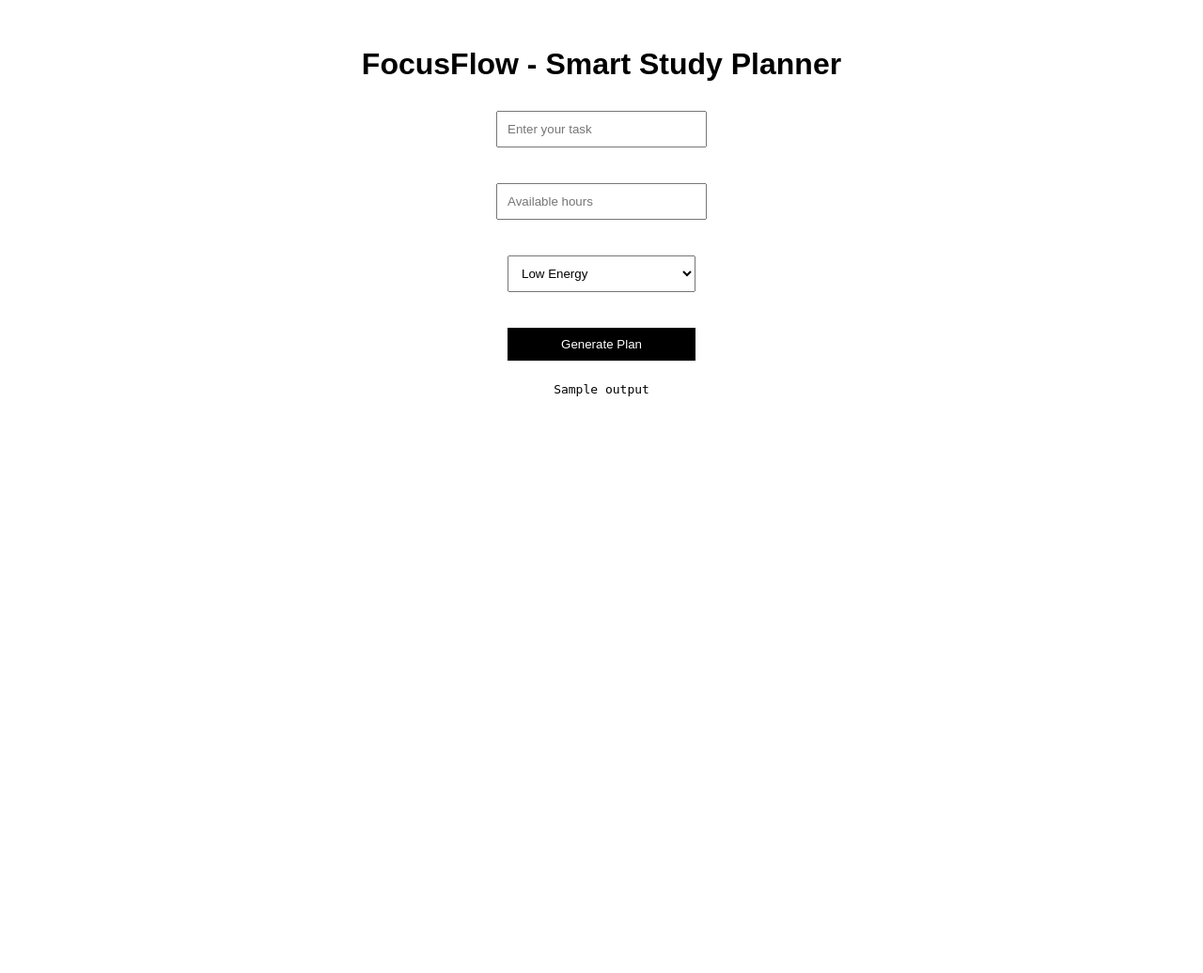
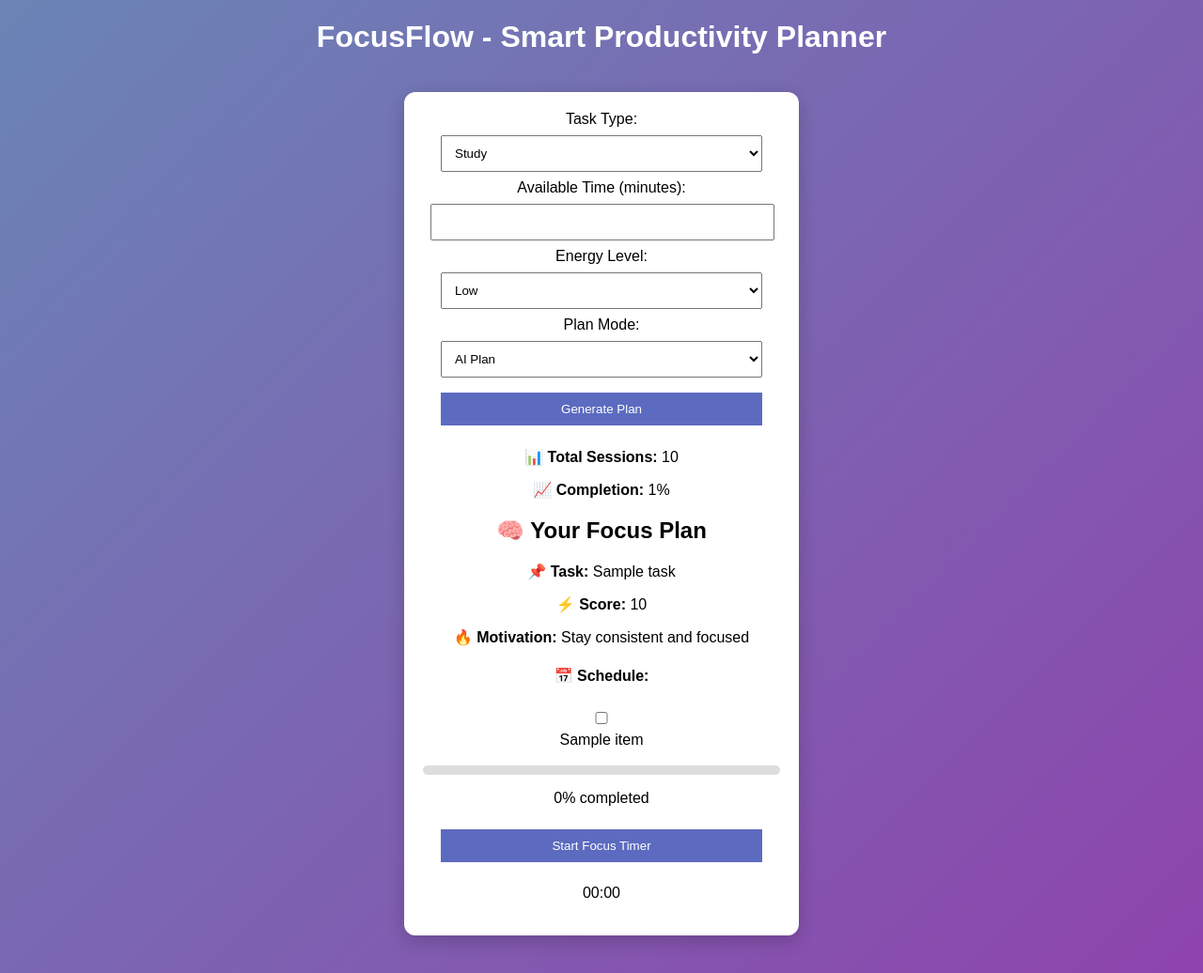
Before and after one commit to Alee-n/FocusFlow, a Flask app: template templates/index.html in a window 1280 px wide. Shown: the whole page at 94% size. Before the commit the page ends 422 px from the top, so only its background shows below. Run offline with Flask 3, Linux system fonts and the light colour scheme; the template is opened without the code that fills it: most values are stand-ins (such as "Sample title", 1, 10 or a date in 2020).

Commit message:
Upgraded FocusFlow with AI, login, progress tracking, and analytics

```diff
--- a/app.py
+++ b/app.py
@@ -1,46 +1,166 @@
-from flask import Flask, render_template, request
+from flask import Flask, render_template, request, redirect, session
+from google import genai
+import sqlite3
+
+# 👉 put your key here for now
+client = genai.Client(api_key="YOUR_API_KEY")
 
 app = Flask(__name__)
+app.secret_key = "secret123"
 
-def generate_plan(task, hours, energy):
-    hours = float(hours)
+# ---------------- DATABASE ---------------- #
+def init_db():
+    conn = sqlite3.connect("focusflow.db")
+    c = conn.cursor()
+
+    c.execute("""
+    CREATE TABLE IF NOT EXISTS users(
+        username TEXT PRIMARY KEY
+    )
+    """)
+
+    c.execute("""
+    CREATE TABLE IF NOT EXISTS progress(
+        id INTEGER PRIMARY KEY AUTOINCREMENT,
+        username TEXT,
+        task TEXT,
+        energy TEXT,
+        completed INTEGER
+    )
+    """)
+
+    conn.commit()
+    conn.close()
+
+init_db()
+
+# ---------------- AI ---------------- #
+def generate_ai_plan(task, time, energy):
+    try:
+        prompt = f"""
+        Create a productivity plan.
+
+        Task: {task}
+        Time: {time} minutes
+        Energy: {energy}
+
+        Return bullet points.
+        """
+
+        response = client.models.generate_content(
+            model="gemini-1.5-flash",
+            contents=prompt
+        )
+
+        return response.text.strip()
+
+    except:
+        return None
+
+# ---------------- SMART PLAN ---------------- #
+def generate_plan(task, time, energy):
+    total = float(time)
 
     if energy == "low":
-        focus = 20
-        break_time = 10
-        tip = "Start slow and build momentum."
+        focus, break_t = 20, 10
+        score = 60
     elif energy == "medium":
-        focus = 30
-        break_time = 5
-        tip = "Maintain steady focus."
+        focus, break_t = 30, 5
+        score = 75
     else:
-        focus = 45
-        break_time = 10
-        tip = "Deep work mode activated."
+        focus, break_t = 45, 10
+        score = 90
 
-    total_minutes = hours * 60
-    sessions = int(total_minutes // (focus + break_time))
+    plan = []
+    while total > focus:
+        plan.append(f"Focus {focus} min → Break {break_t} min")
+        total -= (focus + break_t)
 
-    if sessions == 0:
-        return f"Not enough time. Just do 1 quick {focus}-minute session."
+    if total > 0:
+        plan.append(f"Final {int(total)} min focus")
 
-    return (
-        f"Task: {task}\n"
-        f"Plan: {sessions} sessions of {focus} min focus + {break_time} min break.\n"
-        f"Tip: {tip}"
-    )
+    return {
+        "task": task,
+        "score": score,
+        "plan": plan
+    }
 
+# ---------------- ANALYTICS ---------------- #
+def get_stats(user):
+    conn = sqlite3.connect("focusflow.db")
+    c = conn.cursor()
+
+    c.execute("SELECT COUNT(*) FROM progress WHERE username=?", (user,))
+    total = c.fetchone()[0]
+
+    c.execute("SELECT COUNT(*) FROM progress WHERE username=? AND completed=1", (user,))
+    done = c.fetchone()[0]
+
+    conn.close()
+
+    percent = int((done / total) * 100) if total > 0 else 0
+    return total, percent
+
+# ---------------- LOGIN ---------------- #
+@app.route("/login", methods=["GET", "POST"])
+def login():
+    if request.method == "POST":
+        user = request.form.get("username")
+
+        conn = sqlite3.connect("focusflow.db")
+        c = conn.cursor()
+        c.execute("INSERT OR IGNORE INTO users(username) VALUES(?)", (user,))
+        conn.commit()
+        conn.close()
+
+        session["user"] = user
+        return redirect("/")
+
+    return render_template("login.html")
+
+# ---------------- MAIN ---------------- #
 @app.route("/", methods=["GET", "POST"])
 def home():
-    output = ""
+    if "user" not in session:
+        return redirect("/login")
+
+    result = None
+    total, percent = get_stats(session["user"])
+
     if request.method == "POST":
         task = request.form.get("task")
-        hours = request.form.get("hours")
+        time = request.form.get("time")
         energy = request.form.get("energy")
+        mode = request.form.get("mode")
 
-        output = generate_plan(task, hours, energy)
+        # save session
+        conn = sqlite3.connect("focusflow.db")
+        c = conn.cursor()
+        c.execute(
+            "INSERT INTO progress(username, task, energy, completed) VALUES(?,?,?,0)",
+            (session["user"], task, energy)
+        )
+        conn.commit()
+        conn.close()
 
-    return render_template("index.html", output=output)
+        if mode == "ai":
+            ai = generate_ai_plan(task, time, energy)
+            if ai:
+                result = {
+                    "task": task,
+                    "score": "AI",
+                    "plan": ai.split("\n")
+                }
+            else:
+                result = generate_plan(task, time, energy)
+        else:
+            result = generate_plan(task, time, energy)
 
+    return render_template("index.html",
+                           result=result,
+                           total=total,
+                           percent=percent)
+
+# ---------------- RUN ---------------- #
 if __name__ == "__main__":
     app.run(debug=True)
--- a/templates/index.html
+++ b/templates/index.html
@@ -2,41 +2,176 @@
 <html>
 <head>
     <title>FocusFlow</title>
+
     <style>
         body {
             font-family: Arial;
+            background: linear-gradient(135deg, #6a85b6, #8e44ad);
             text-align: center;
-        margin-top: 50px;
+            color: white;
         }
+
+        .container {
+            background: white;
+            color: black;
+            padding: 20px;
+            margin: 40px auto;
+            width: 380px;
+            border-radius: 12px;
+            box-shadow: 0px 6px 20px rgba(0,0,0,0.2);
+        }
+
         input, select, button {
             padding: 10px;
-        margin: 10px;
-        width: 200px;
+            margin: 8px;
+            width: 90%;
         }
+
         button {
-        background-color: black;
+            background-color: #5c6bc0;
             color: white;
             border: none;
+            cursor: pointer;
         }
+
+        button:hover {
+            background-color: #3f51b5;
+        }
+
+        .progress-container {
+            background: #ddd;
+            border-radius: 5px;
+            height: 10px;
+        }
+
+        #progressBar {
+            height: 10px;
+            width: 0%;
+            background: green;
+            border-radius: 5px;
+        }
+
+        ul {
+            text-align: left;
+        }
+
     </style>
 </head>
+
 <body>
-    <h1>FocusFlow - Smart Study Planner</h1>
+
+<h1>FocusFlow - Smart Productivity Planner</h1>
+
+<div class="container">
 
     <form method="POST">
-        <input type="text" name="task" placeholder="Enter your task" required><br><br>
 
-        <input type="number" name="hours" placeholder="Available hours" required><br><br>
+        <label>Task Type:</label><br>
+        <select name="task">
+            <option value="study">Study</option>
+            <option value="work">Work</option>
+        </select>
 
+        <label>Available Time (minutes):</label><br>
+        <input type="number" name="time" required>
+
+        <label>Energy Level:</label><br>
         <select name="energy">
-            <option value="low">Low Energy</option>
-            <option value="medium">Medium Energy</option>
-            <option value="high">High Energy</option>
-        </select><br><br>
+            <option value="low">Low</option>
+            <option value="medium">Medium</option>
+            <option value="high">High</option>
+        </select>
+
+        <label>Plan Mode:</label><br>
+        <select name="mode">
+            <option value="ai">AI Plan</option>
+            <option value="smart">Smart Plan</option>
+        </select>
 
         <button type="submit">Generate Plan</button>
+
     </form>
 
-    <pre>{{ output }}</pre>
+    <!-- 📊 Analytics -->
+    <p><b>📊 Total Sessions:</b> {{ total }}</p>
+    <p><b>📈 Completion:</b> {{ percent }}%</p>
+
+    {% if result %}
+
+    <h2>🧠 Your Focus Plan</h2>
+
+    <p><b>📌 Task:</b> {{ result.task }}</p>
+    <p><b>⚡ Score:</b> {{ result.score }}</p>
+
+    <p><b>🔥 Motivation:</b>
+        {% if result.score == "AI" %}
+            AI personalized plan for your energy level
+        {% else %}
+            Stay consistent and focused
+        {% endif %}
+    </p>
+
+    <h4>📅 Schedule:</h4>
+
+    {% for item in result.plan %}
+        <input type="checkbox" class="session"> {{ item }}<br>
+    {% endfor %}
+
+    <br>
+
+    <!-- Progress Bar -->
+    <div class="progress-container">
+        <div id="progressBar"></div>
+    </div>
+
+    <p id="progressText">0% completed</p>
+
+    <!-- Timer -->
+    <button onclick="startTimer()">Start Focus Timer</button>
+    <p id="timerDisplay">00:00</p>
+
+    {% endif %}
+
+</div>
+
+<script>
+// ---------- PROGRESS TRACKER ----------
+function updateProgress() {
+    let sessions = document.querySelectorAll(".session");
+    let checked = document.querySelectorAll(".session:checked");
+
+    let percent = (checked.length / sessions.length) * 100;
+
+    document.getElementById("progressBar").style.width = percent + "%";
+    document.getElementById("progressText").innerText = Math.round(percent) + "% completed";
+}
+
+document.addEventListener("change", function(e){
+    if(e.target.classList.contains("session")){
+        updateProgress();
+    }
+});
+
+// ---------- TIMER ----------
+function startTimer() {
+    let time = 20 * 60;
+    let display = document.getElementById("timerDisplay");
+
+    let interval = setInterval(() => {
+        let min = Math.floor(time / 60);
+        let sec = time % 60;
+
+        display.innerText = `${min}:${sec < 10 ? "0" : ""}${sec}`;
+
+        time--;
+
+        if (time < 0) {
+            clearInterval(interval);
+            alert("Break time!");
+        }
+    }, 1000);
+}
+</script>
+
 </body>
 </html>
```
Also changed, not shown: static/style.css (added, +54 -0 lines), templates/login.html (added, +49 -0 lines), README.md (added), focusflow.db (added), 1 other file. Lines whose indentation alone changed are shown as unchanged.
